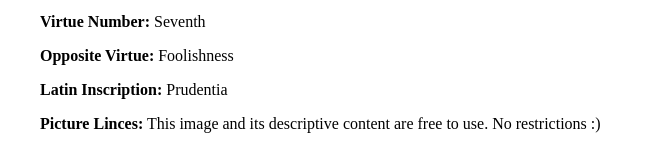
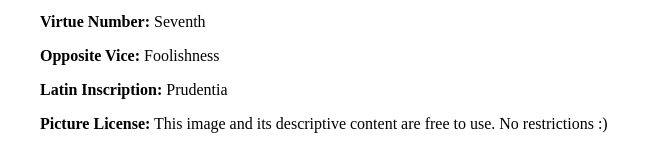
Before and after one commit to samanthabroking/vicesandvirtuesofgiotto, a plain HTML site: page Open/Prudence.html in a window 1280 px wide. Shown: the part 890-1052 px from the top of the page, 0-646 px from the left. Drawn offline with Linux system fonts and the light colour scheme; a script that the page names is missing.

Commit message:
Update Prudence.html

```diff
--- a/Open/Prudence.html
+++ b/Open/Prudence.html
@@ -32,9 +32,9 @@
         <p><strong>Medium:</strong> Fresco</p>
         <p><strong>Dimension:</strong>120x60cm  (47,2x23,6in)</p>
         <p><strong>Virtue Number:</strong> Seventh </p>
-        <p><strong>Opposite Virtue:</strong> Foolishness </p>
+        <p><strong>Opposite Vice:</strong> Foolishness </p>
         <p><strong>Latin Inscription:</strong> Prudentia </p>
-        <p><strong>Picture Linces:</strong> This image and its descriptive content are free to use. No restrictions :)  </p>
+        <p><strong>Picture License:</strong> This image and its descriptive content are free to use. No restrictions :)  </p>
 
       </div>
   </body>
```
